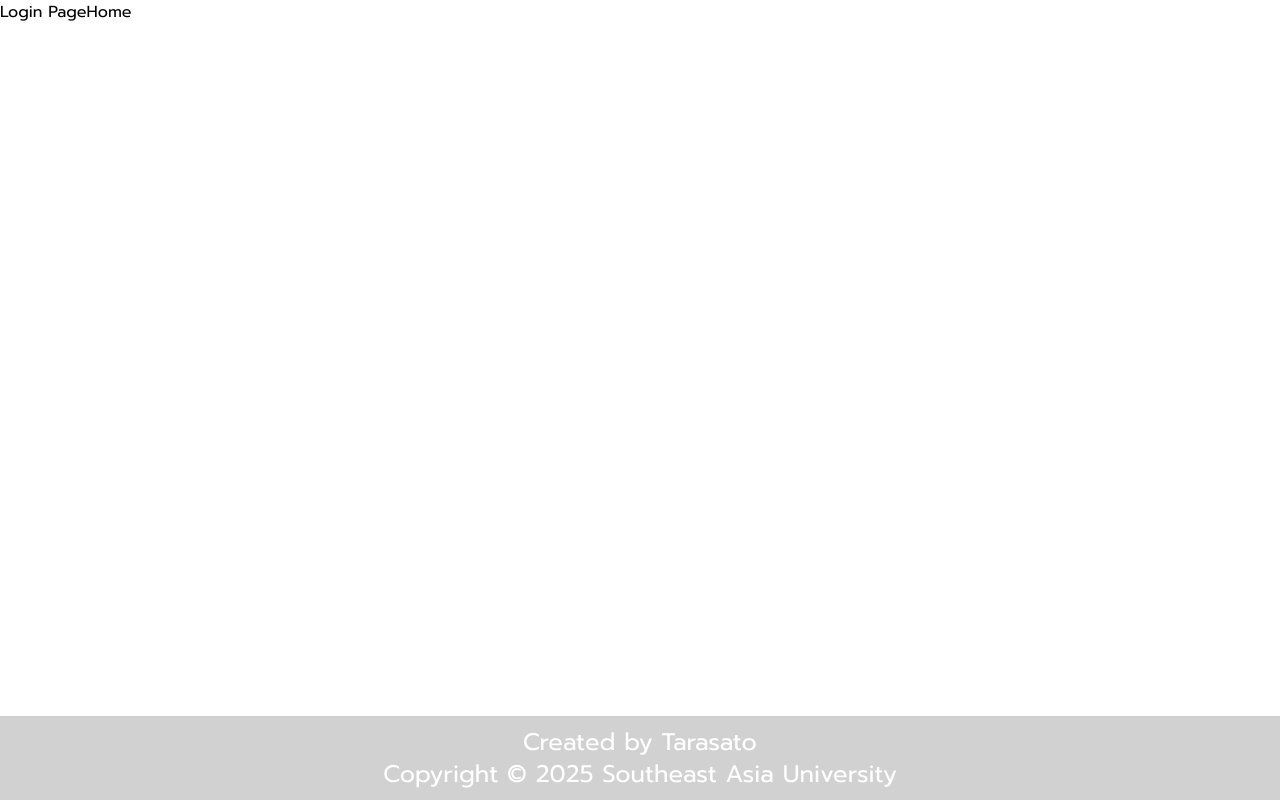
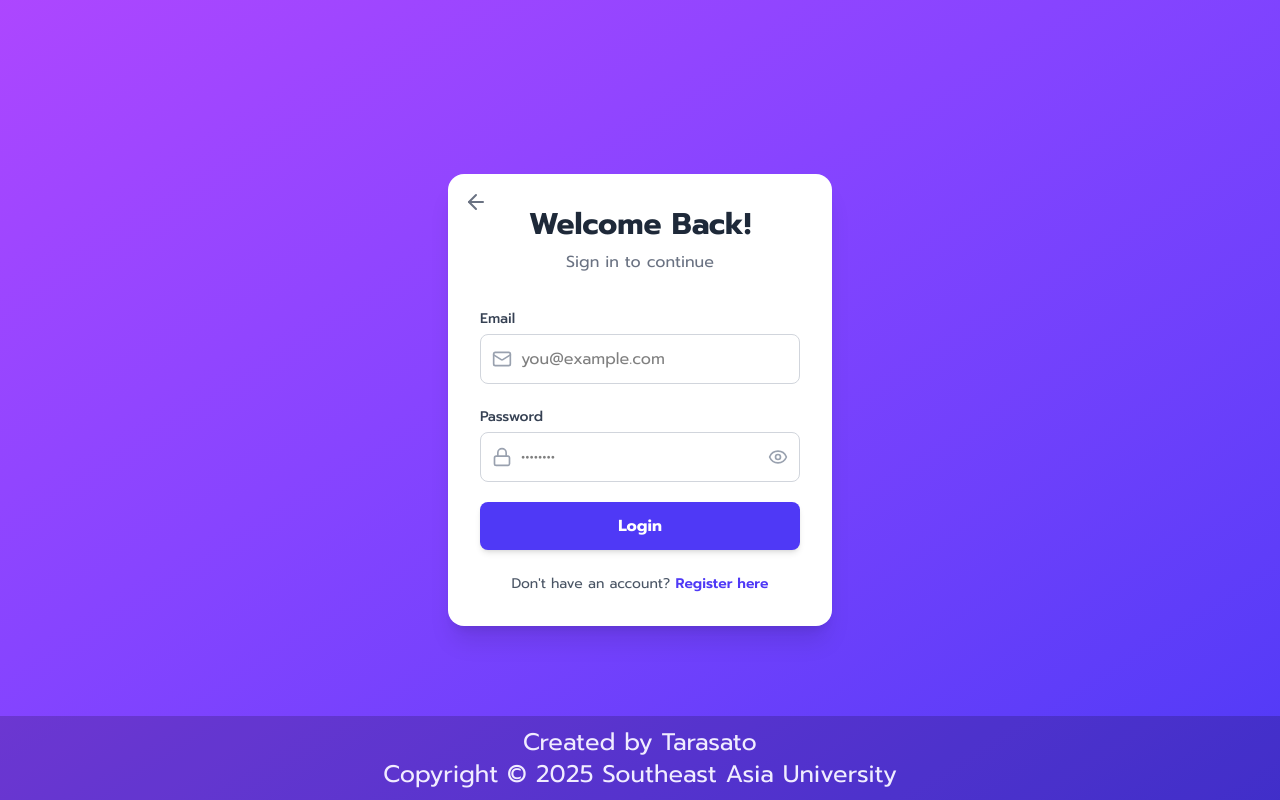
Before and after one commit to Tarasato/next-foodtracker-app, a Next.js app: page /login in a window 1280 px wide. Built offline with nearby package versions, Linux system fonts and the light colour scheme.

Commit message:
update login

```diff
--- a/app/login/page.tsx
+++ b/app/login/page.tsx
@@ -1,10 +1,94 @@
-import React from 'react'
-import Link from "next/link";
+// file: app/login/page.tsx
 
-export default function Page() {
+'use client';
+
+import { useState, FormEvent } from 'react';
+import Link from 'next/link';
+import { ArrowLeft, Mail, Lock, Eye, EyeOff } from 'lucide-react';
+
+export default function LoginPage() {
+  const [showPassword, setShowPassword] = useState(false);
+
+  const togglePasswordVisibility = () => {
+    setShowPassword(!showPassword);
+  };
+
+  const handleSubmit = (event: FormEvent) => {
+    event.preventDefault();
+    // เพิ่ม Logic การส่งข้อมูล Login ไปยัง API ที่นี่
+    console.log("Login form submitted!");
+  };
+
   return (
-    <div>Login Page
-      <Link href="/">Home</Link>
-    </div>
-  )
+    <main className="flex min-h-screen items-center justify-center p-4 bg-gradient-to-br from-purple-500 to-indigo-600">
+      <div className="relative w-full max-w-sm bg-white rounded-2xl shadow-xl p-8">
+
+        {/* Back to Home Button */}
+        <Link href="/" className="absolute top-4 left-4 text-gray-500 hover:text-gray-800 transition-colors" aria-label="Back to Home">
+          <ArrowLeft size={24} />
+        </Link>
+
+        <div className="text-center">
+          <h2 className="text-3xl font-bold text-gray-800">Welcome Back!</h2>
+          <p className="text-gray-500 mt-2">Sign in to continue</p>
+        </div>
+
+        <form onSubmit={handleSubmit} className="mt-8 space-y-5">
+          {/* Email Input */}
+          <div>
+            <label className="text-sm font-medium text-gray-700">Email</label>
+            <div className="relative mt-1">
+              <div className="pointer-events-none absolute inset-y-0 left-0 flex items-center pl-3">
+                <Mail className="h-5 w-5 text-gray-400" />
+              </div>
+              <input
+                type="email"
+                required
+                className="w-full p-3 pl-10 border border-gray-300 rounded-lg focus:ring-2 focus:ring-indigo-500"
+                placeholder="you@example.com"
+              />
+            </div>
+          </div>
+
+          {/* Password Input */}
+          <div>
+            <label className="text-sm font-medium text-gray-700">Password</label>
+            <div className="relative mt-1">
+              <div className="pointer-events-none absolute inset-y-0 left-0 flex items-center pl-3">
+                <Lock className="h-5 w-5 text-gray-400" />
+              </div>
+              <input
+                type={showPassword ? 'text' : 'password'}
+                required
+                className="w-full p-3 pl-10 pr-10 border border-gray-300 rounded-lg focus:ring-2 focus:ring-indigo-500"
+                placeholder="••••••••"
+              />
+              <button
+                type="button"
+                onClick={togglePasswordVisibility}
+                className="absolute inset-y-0 right-0 flex items-center pr-3 text-gray-400 hover:text-gray-600"
+                aria-label={showPassword ? "Hide password" : "Show password"}
+              >
+                {showPassword ? <EyeOff className="h-5 w-5" /> : <Eye className="h-5 w-5" />}
+              </button>
+            </div>
+          </div>
+
+          {/* Submit Button */}
+          <button type="submit" className="w-full py-3 bg-indigo-600 text-white font-bold rounded-lg hover:bg-indigo-700 transition-colors duration-300 shadow-md">
+            Login
+          </button>
+        </form>
+
+        {/* Register Link */}
+        <p className="text-center text-sm text-gray-600 mt-6">
+          {/* Don{"'"}t have an account?{' '} */}
+          Don&apos;t have an account?{' '}
+          <Link href="/register" className="font-semibold text-indigo-600 hover:underline">
+            Register here
+          </Link>
+        </p>
+      </div>
+    </main>
+  );
 }
--- a/app/register/page.tsx
+++ b/app/register/page.tsx
@@ -7,7 +7,7 @@ import Link from "next/link";
 import Image from 'next/image';
 import { ArrowLeft, User, Image as ImageIcon, Trash2 } from 'lucide-react';
 
-export default function RegisterPage() {
+export default function Page() {
 
   const [previewImage, setPreviewImage] = useState<string | null>(null);
   const fileInputRef = useRef<HTMLInputElement>(null);
```
